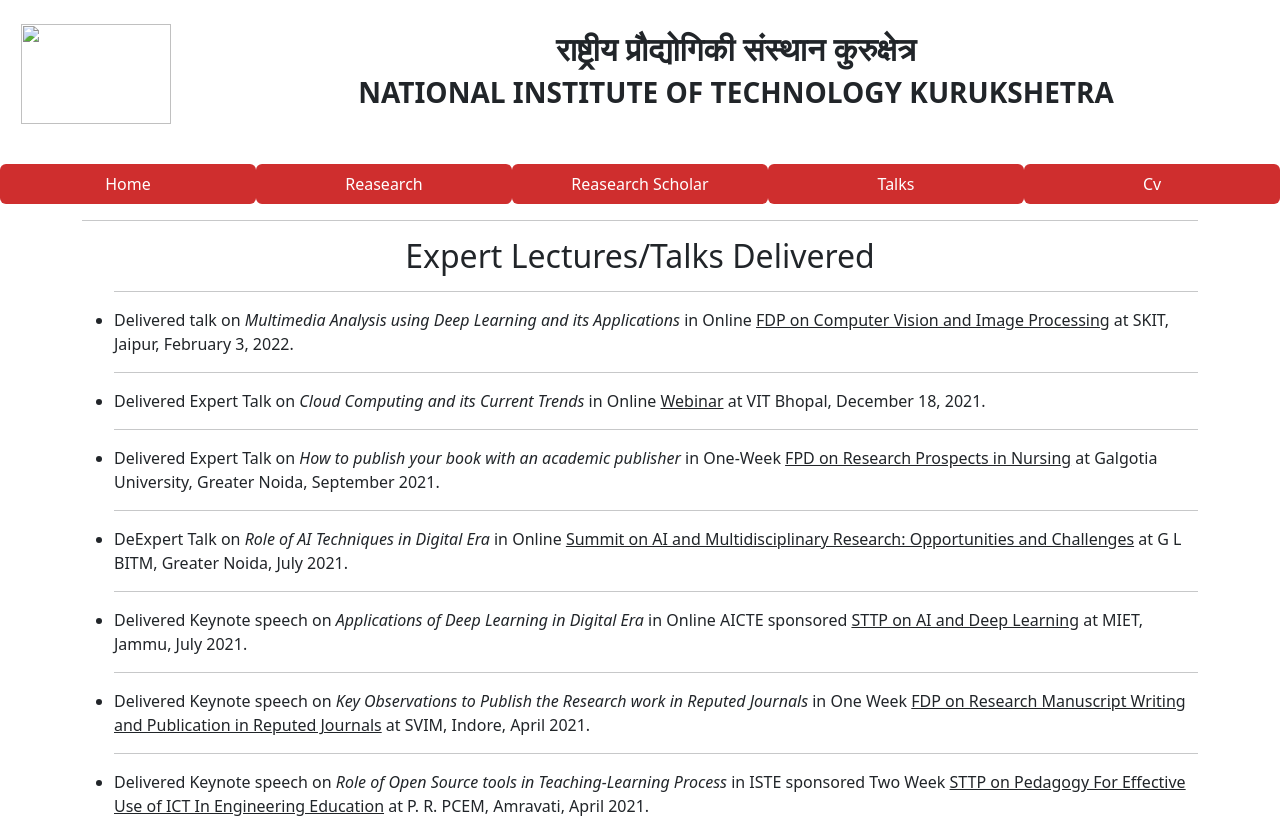
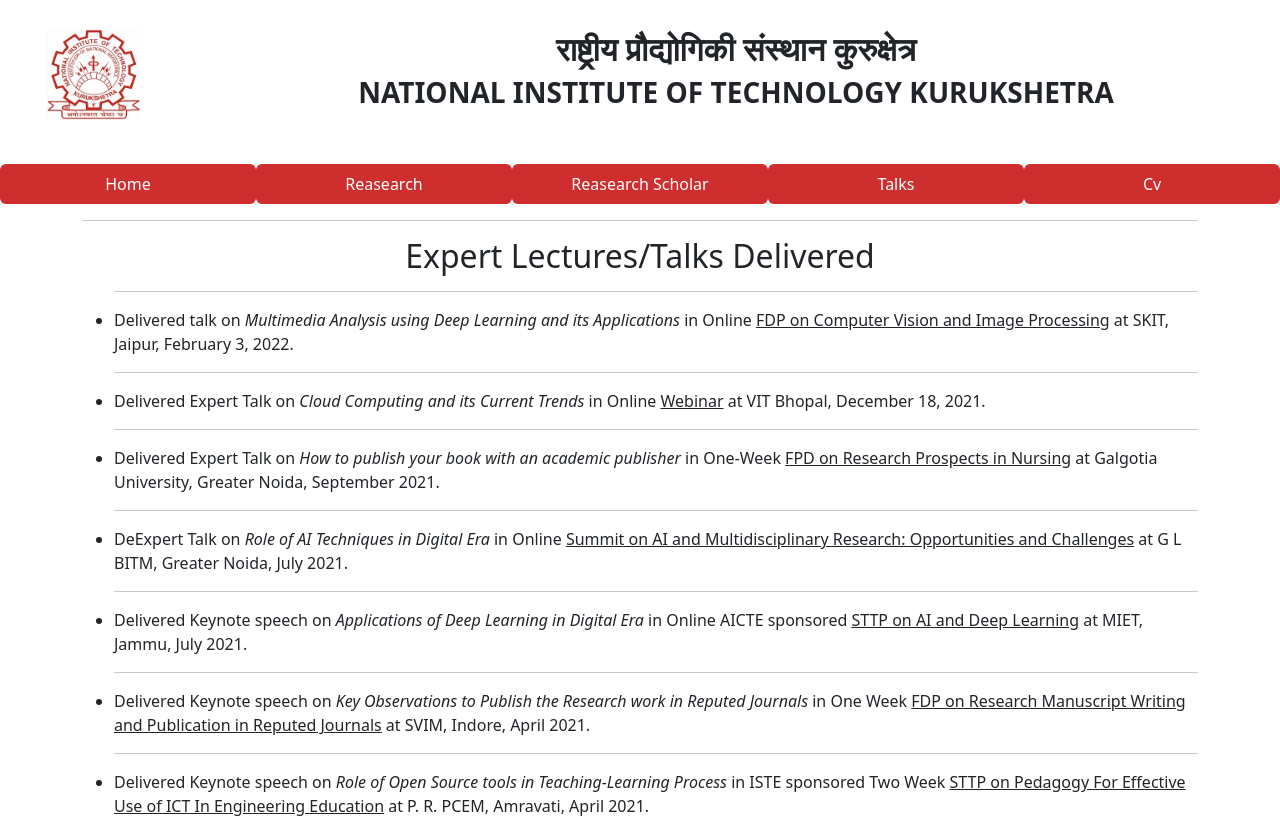
Before and after one commit to dr-kk/-, a plain HTML site: page talks.html in a window 1280 px wide. Shown: the top 821 px of the page. Drawn offline with nearby package versions, Linux system fonts and the light colour scheme.

Commit message:
Update talks.html

```diff
--- a/talks.html
+++ b/talks.html
@@ -15,7 +15,7 @@
       <tbody><br></tbody>
       </caption>
       <tr>
-        <td ALIGN=center WIDTH="15%">    <img src="./logo.png"  width="150" height="100" margin-left="25px"></td>
+        <td ALIGN=center WIDTH="15%">    <img src="./logo.jpg"  width="150" height="100" margin-left="25px"></td>
         <td ALIGN=center WIDTH="85%">
           <h2><b>राष्ट्रीय प्रौद्योगिकी संस्थान कुरुक्षेत्र <b></h2>
            <h3><b>NATIONAL INSTITUTE OF TECHNOLOGY KURUKSHETRA<b></h3>
```
